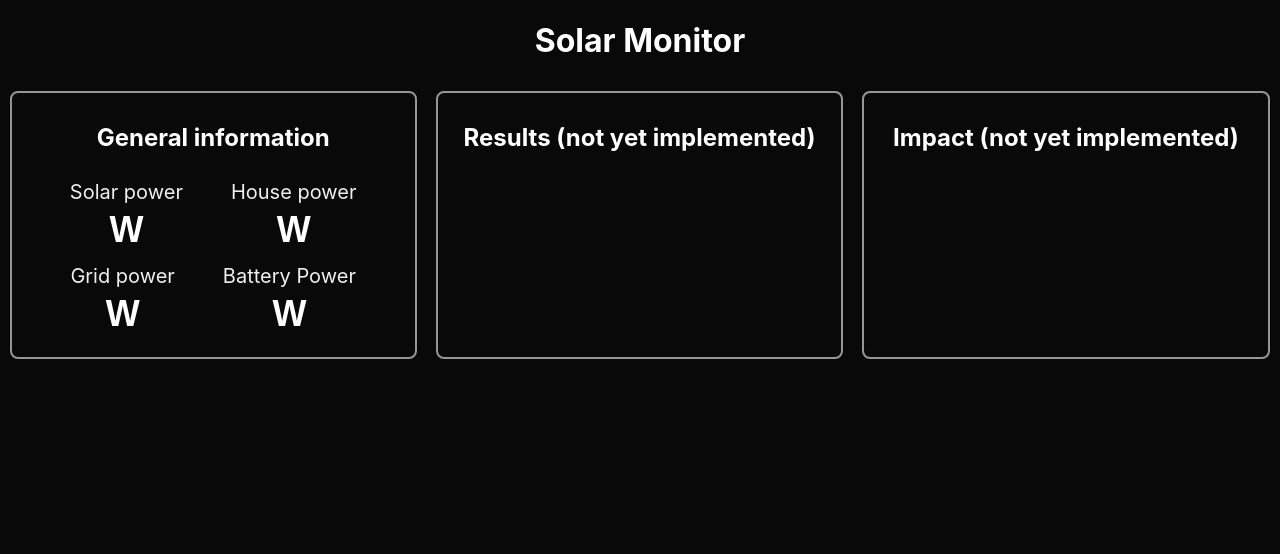
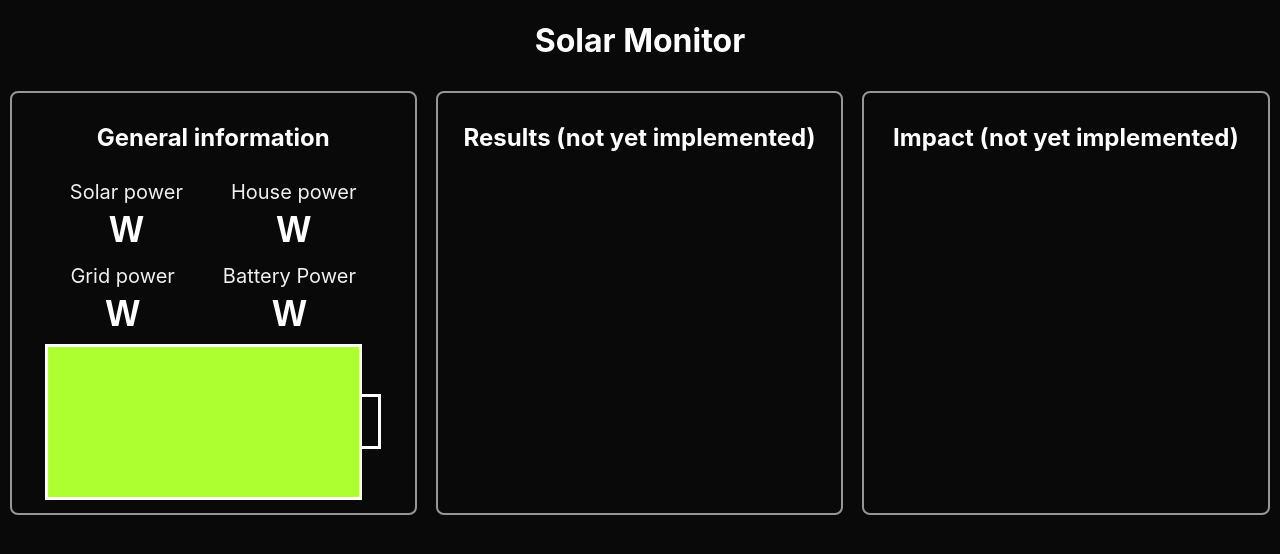
Before and after one commit to manugrb/alternative-solarmax-display, a React (Create React App) app in the folder solarmax-display-app/: page / in a window 1280 px wide. Shown: the top 554 px of the page. Built offline with nearby package versions, Linux system fonts and the light colour scheme; no server answers.

Commit message:
Add styling to batteryMonitor

```diff
--- a/solarmax-display-app/src/components/batteryMonitor/batteryMonitor.css
+++ b/solarmax-display-app/src/components/batteryMonitor/batteryMonitor.css
@@ -0,0 +1,26 @@
+.batteryMonitorWrapper{
+    width: 100%;
+    display: flex;
+    height: 150px;
+}
+
+.batteryBodyOutline{
+    width: 95%;
+    height: 100%;
+    border: solid;
+    border-color: #ffffff;
+}
+
+.batteryInfill{
+    height: 100%;
+    background: greenyellow;
+}
+
+.batteryPoleOutline{
+    width: 5%;
+    height: 33%;
+    margin-top: 50px;
+    border: solid;
+    border-color: #ffffff;
+    border-width: 3px 3px 3px 0px;
+}
```
